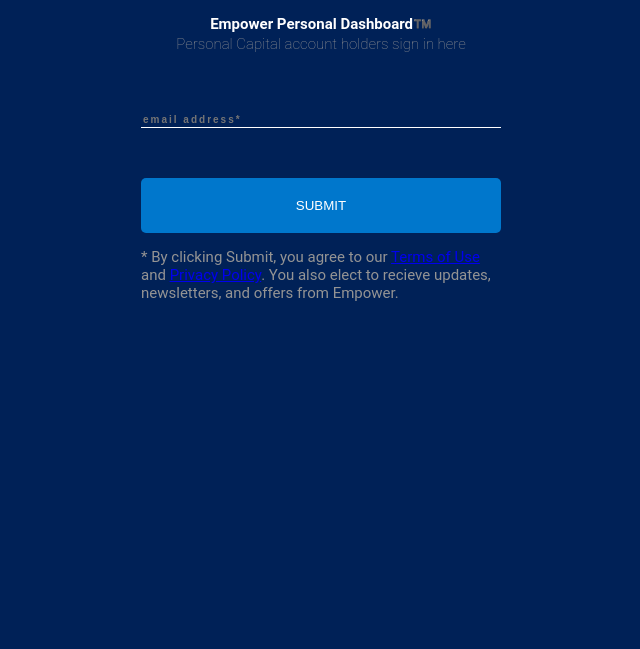
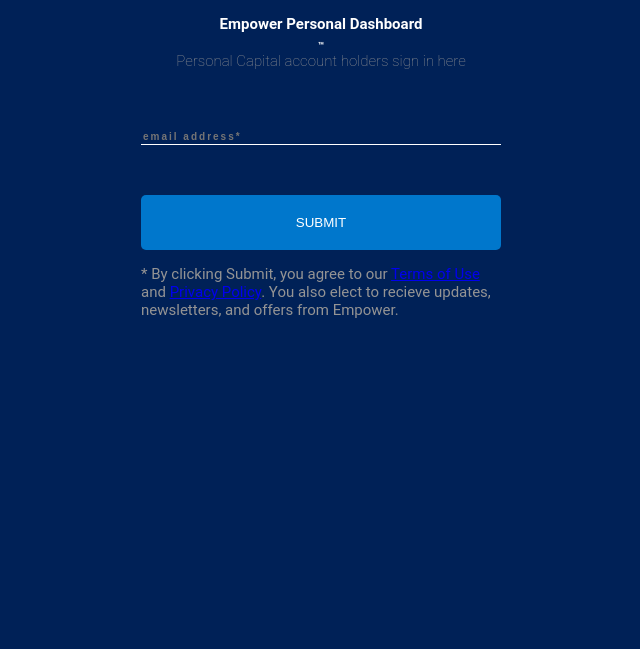
Before and after one commit to SocialSecurityAdmin/Dashboard, a website: page public/index.html in a window 1280 px wide. Shown: the part 151-800 px from the top of the page, without its empty margins (319-959 px from the left). Drawn offline with Linux system fonts and the light colour scheme.

Commit message:
sec commit

```diff
--- a/public/css/main.css
+++ b/public/css/main.css
@@ -36,9 +36,13 @@
 #head p{
     color:#949494;
 }
+#head h6{
+    display:inline;
+}
 #input{
     width:100%;
     margin-bottom:50px;
+    transition:0.8s ease-in-out;
 }
 input{
     color:#fff;
--- a/public/index.html
+++ b/public/index.html
@@ -5,7 +5,7 @@
     <meta http-equiv="X-UA-Compatible" content="IE=edge">
     <meta name="viewport" content="width=device-width, initial-scale=1, maximum-scale=1, user-scalable=no">
     <link rel="stylesheet" href="./css/main.css">
-    <link rel="icon" type="image/png" sizes="32x32" href="">
+    <link rel="icon" type="image/png" sizes="32x32" href="./newlogo.png">
     <title>Document</title>
 </head>
 <body>
@@ -16,7 +16,7 @@
             <h6>&reg;</h6>
         </div>
         <div id="head">
-            <h4>Empower Personal Dashboard™️</h4>
+            <h4>Empower Personal Dashboard<h6>&trade;</h6></h4>
             <p>Personal Capital account holders sign in here</p>
         </div>
         <div id="input">
```
